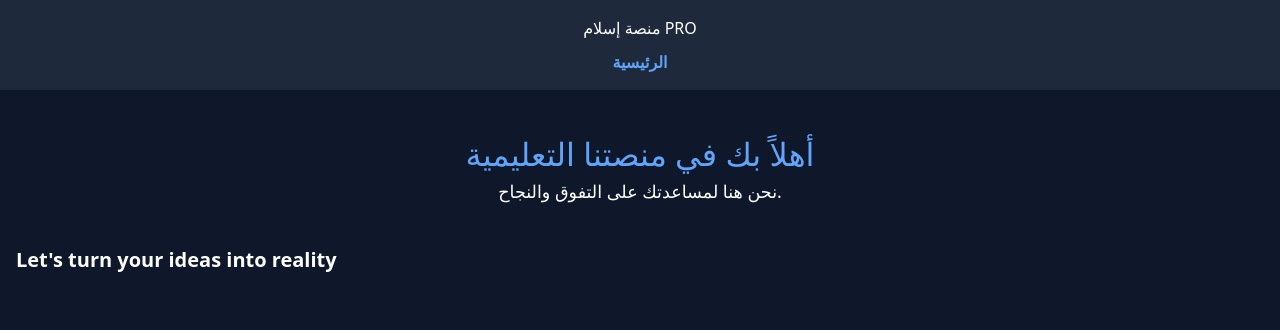
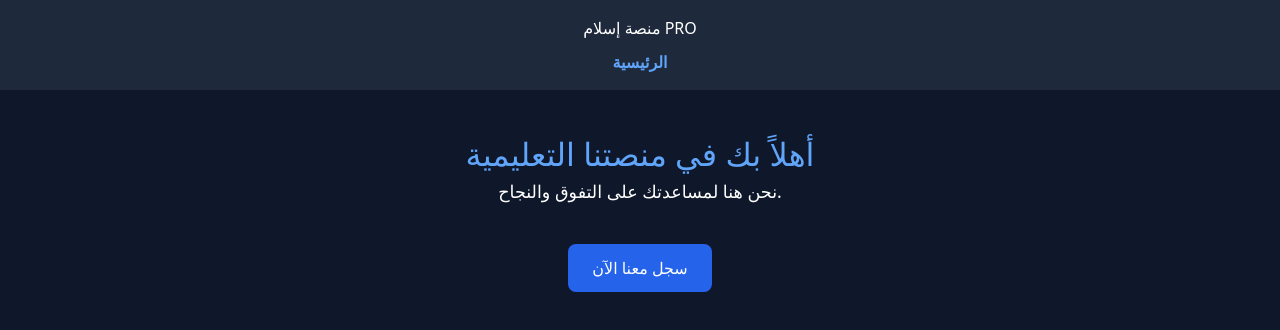
Before and after one commit to jdwraslam65-ux/ISLAMPRO, a React (Vite) app: page / in a window 1280 px wide. Shown: the top 330 px of the page. Built offline with nearby package versions, Linux system fonts and the light colour scheme.

Commit message:
Refactor CallToAction component to use a button
Replaced motion.h1 with a centered button for user interaction.

```diff
--- a/src/components/CallToAction.jsx
+++ b/src/components/CallToAction.jsx
@@ -1,17 +1,21 @@
 import React from 'react';
-import { motion } from 'framer-motion';
 
 const CallToAction = () => {
-	return (
-		<motion.h1
-			className='text-xl font-bold text-white leading-8 w-full'
-			initial={{ opacity: 0 }}
-			animate={{ opacity: 1 }}
-			transition={{ duration: 0.5, delay: 0.5 }}
-		>
-			Let's turn your ideas into reality
-		</motion.h1>
-	);
+  return (
+    <div style={{ textAlign: 'center', paddingBottom: '40px' }}>
+      <button style={{
+        backgroundColor: '#2563eb',
+        color: 'white',
+        padding: '12px 24px',
+        borderRadius: '8px',
+        border: 'none',
+        fontSize: '1rem',
+        cursor: 'pointer'
+      }}>
+        سجل معنا الآن
+      </button>
+    </div>
+  );
 };
 
 export default CallToAction;
```
